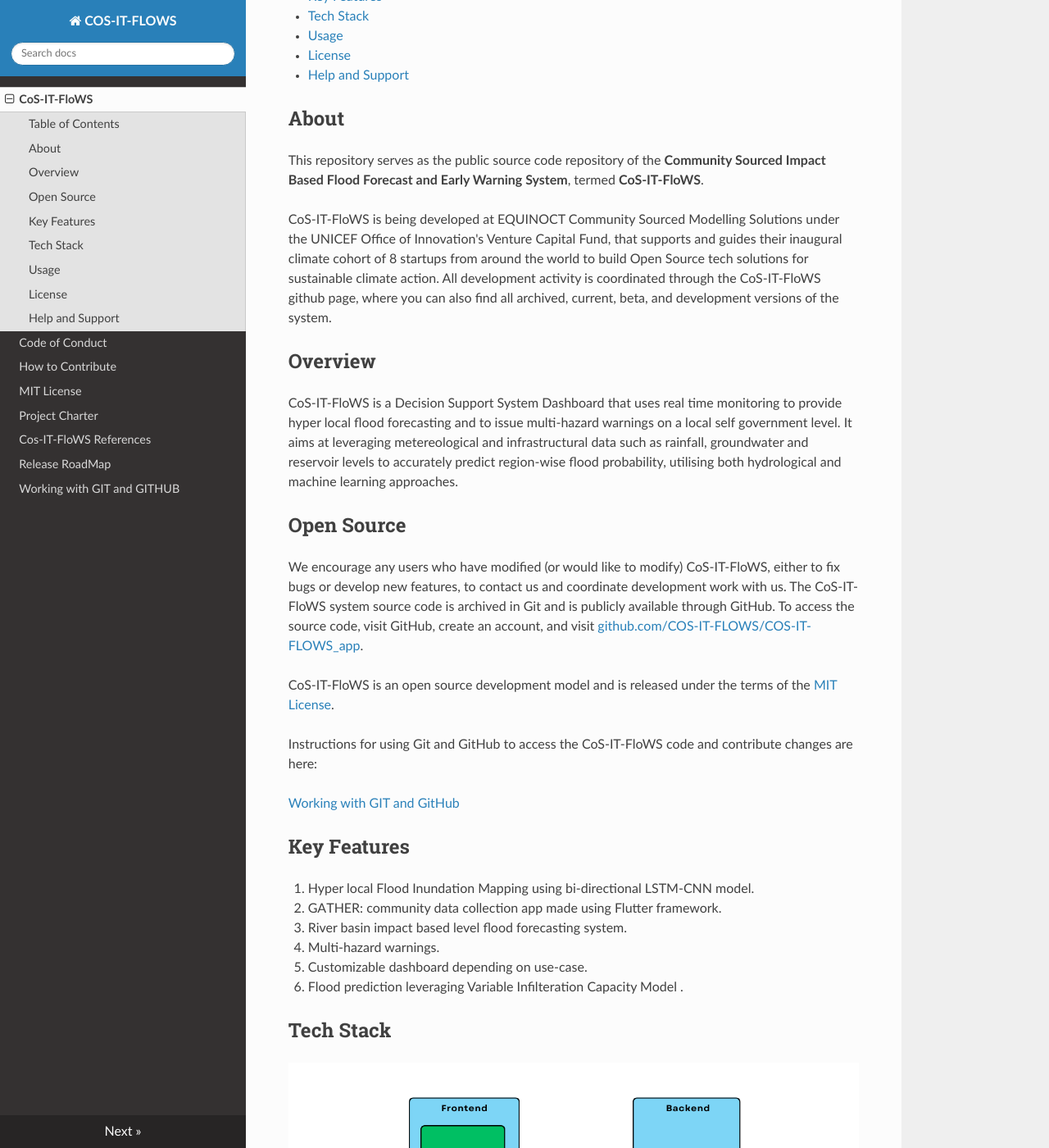
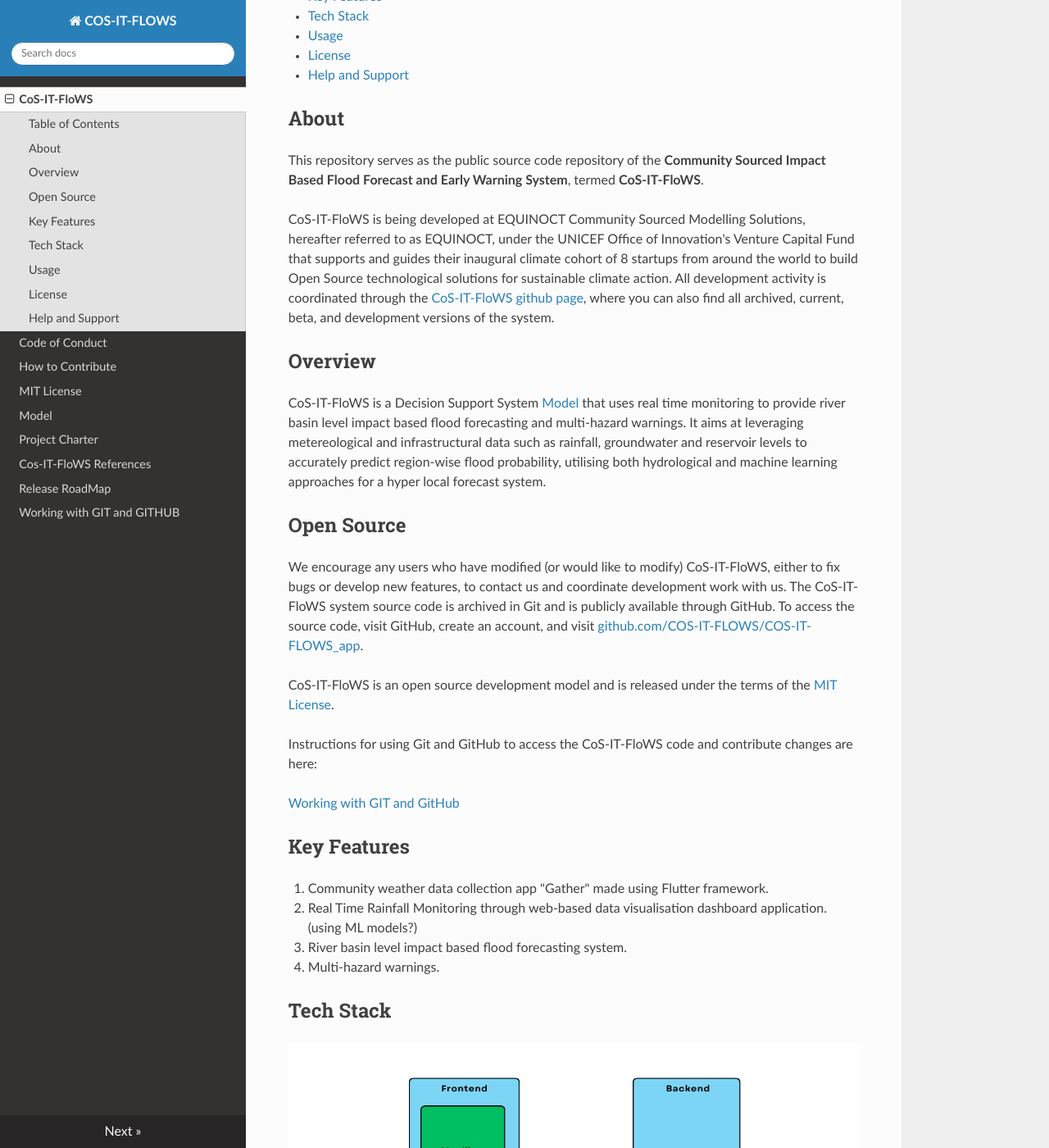
Before and after one commit to COS-IT-FLOWS/COS-IT-FLOWS-Documentation, an MkDocs documentation site: the page built from docs/index.md, in a window 1280 px wide and 1400 px high, scrolled down 439 px. Shown: the whole window at 82% size. Built offline with MkDocs 1.6.1, drawn with Linux system fonts in a browser that asks for light colours; nearby versions of some CDN libraries; some of the changed text lies outside the part shown.

Commit message:
Modified Index

```diff
--- a/docs/index.md
+++ b/docs/index.md
@@ -22,12 +22,16 @@
 
 This repository serves as the public source code repository of the **Community Sourced Impact Based Flood Forecast and Early Warning System**, termed **CoS-IT-FloWS**.
 
-CoS-IT-FloWS is being developed at EQUINOCT Community Sourced Modelling Solutions under the UNICEF Office of Innovation's Venture Capital Fund, that supports and guides their inaugural climate cohort of 8 startups from around the world to build Open Source tech solutions for sustainable climate action.
-All development activity is coordinated through the CoS-IT-FloWS github page, where you can also find all archived, current, beta, and development versions of the system.
+CoS-IT-FloWS is being developed at EQUINOCT Community Sourced Modelling Solutions, hereafter referred to as EQUINOCT, under the UNICEF Office of Innovation's Venture Capital Fund that supports and guides their inaugural climate cohort of 8 startups from around the world to build Open Source technological solutions for sustainable climate action.
+All development activity is coordinated through the [CoS-IT-FloWS github page](https://github.com/COS-IT-FLOWS), where you can also find all archived, current, beta, and development versions of the system.
 
 ## Overview
 
-CoS-IT-FloWS is a Decision Support System Dashboard that uses real time monitoring to provide hyper local flood forecasting and to issue multi-hazard warnings on a local self government level. It aims at leveraging metereological and infrastructural data such as rainfall, groundwater and reservoir levels to accurately predict region-wise flood probability, utilising both hydrological and machine learning approaches.
+<!--
+1. Add limitations of existing forecast systems and how our system is unique and overcomes those issues
+2. Add brief about EQUINOCT
+-->
+CoS-IT-FloWS is a Decision Support System [Model](./Model) that uses real time monitoring to provide river basin level impact based flood forecasting and multi-hazard warnings. It aims at leveraging metereological and infrastructural data such as rainfall, groundwater and reservoir levels to accurately predict region-wise flood probability, utilising both hydrological and machine learning approaches for a hyper local forecast system.
 
 ## Open Source
 
@@ -41,12 +45,14 @@
 
 ## Key Features
 
-1. Hyper local Flood Inundation Mapping using bi-directional LSTM-CNN model.
-2. GATHER: community data collection app made using Flutter framework.
-3. River basin impact based level flood forecasting system.
+1. Community weather data collection app "Gather" made using Flutter framework.
+
+2. Real Time Rainfall Monitoring through web-based data visualisation dashboard application.
+(using ML models?) <!--FRAME!-->
+
+3. River basin level impact based flood forecasting system.
+
 4. Multi-hazard warnings.
-5. Customizable dashboard depending on use-case.
-6. Flood prediction leveraging Variable Infilteration Capacity Model <!-- link -->.
 
 ## Tech Stack
 
```
Also changed, not shown: other parts of docs/index.md (+2 -2 lines), docs/Model.md (added, +4 -0 lines), docs/References.md (+2 -0 lines).
